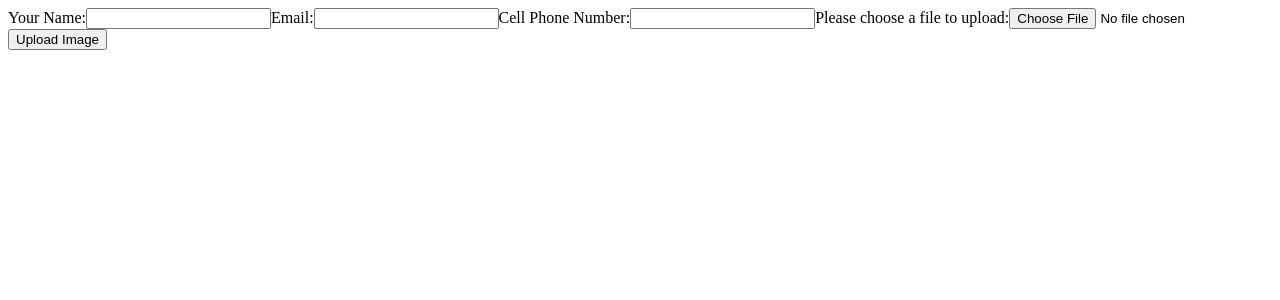
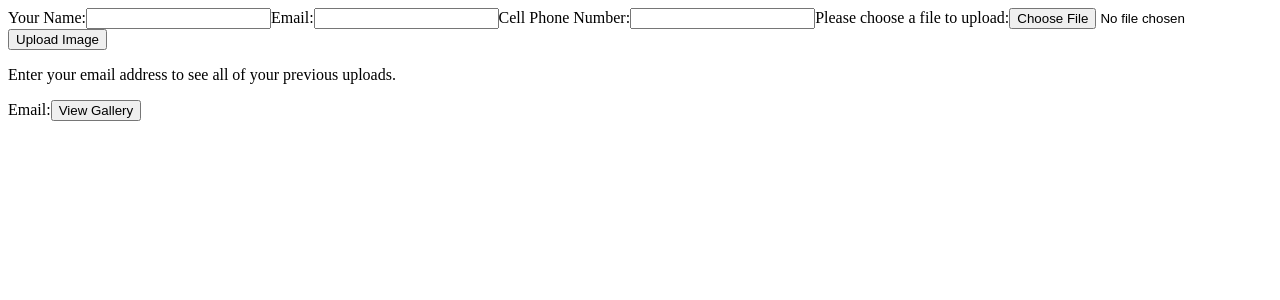
Before and after one commit to CarlySwanson/ITMO544Final, a PHP site: page / in a window 1280 px wide. Shown: the top 300 px of the page. Run offline with PHP 8.4, Linux system fonts and the light colour scheme.

Commit message:
Modified PHP and documentation
Modified index.php to include the getGalleryForm function, and modified comments in index.php, common.php, and result.php to reflect new assignment name.

```diff
--- a/common.php
+++ b/common.php
@@ -1,7 +1,7 @@
 <?php
 // Name: Carly Swanson
 // Class: ITMO 544
-// Assignment: Mini-Assignment 4
+// Assignment: Final Assignment
 function getDoctype()
 {
 	$html = "<!DOCTYPE html>";
--- a/index.php
+++ b/index.php
@@ -3,12 +3,12 @@ include ("common.php");
 session_start();
 // Name: Carly Swanson
 // Class: ITMO 544
-// Assignment: Mini-Assignment 4
+// Assignment: Final Assignment
 $html = '';
 $html .= getDoctype();
 $html .= getHtmlStart();
 $html .= getHeader("Upload an Image");
-$html .= getBody(getDiv(getUploadForm(), "formContainer"));
+$html .= getBody(getDiv(getUploadForm(), "formContainer") . getDiv(getGalleryForm()));
 $html .= getHtmlEnd();
 echo $html;
 
@@ -20,14 +20,25 @@ function getUploadForm()
 	$html .= getLabel("username", "Your Name:");
 	$html .= '<input type="text" name="username" id="username" />';
 	$html .= getLabel("email", "Email:");
-	$html .= '<input type="text" name="email" id="email" />';
+	$html .= '<input type="email" name="email" id="email" />';
 	$html .= getLabel("cellPhone", "Cell Phone Number:");
-	$html .= '<input type="text" name="cellPhone" id="cellPhone" />';
+	$html .= '<input type="tel" name="cellPhone" id="cellPhone" />';
 	$html .= '<input type="hidden" name="MAX_FILE_SIZE" value="30000" />';
 	$html .= getLabel($fileInputName, "Please choose a file to upload:");
 	$html .= "<input type='file' name='$fileInputName' />";
 	$html .= '<input type="submit" value="Upload Image" />';
 	$html .= "</form>";
+	return $html;
+}
+
+function getGalleryForm()
+{
+	$html = '';
+	$html .= '<form id="galleryForm" action="gallery.php" method="post">';
+	$html .= getParagraph("Enter your email address to see all of your previous uploads.");
+	$html .= getLabel("galleryEmail", "Email:");
+	$html .= '<input type="submit" value="View Gallery" />';
+	$html .= '</form>';
 	return $html;
 }
 
--- a/result.php
+++ b/result.php
@@ -6,7 +6,7 @@ require 'vendor/autoload.php';
 use Aws\S3\S3Client;
 // Name: Carly Swanson
 // Class: ITMO 544
-// Assignment: Mini-Assignment 4
+// Assignment: Final Assignment
 include ("common.php");
 if (isset($_POST["username"]))
 {
```
